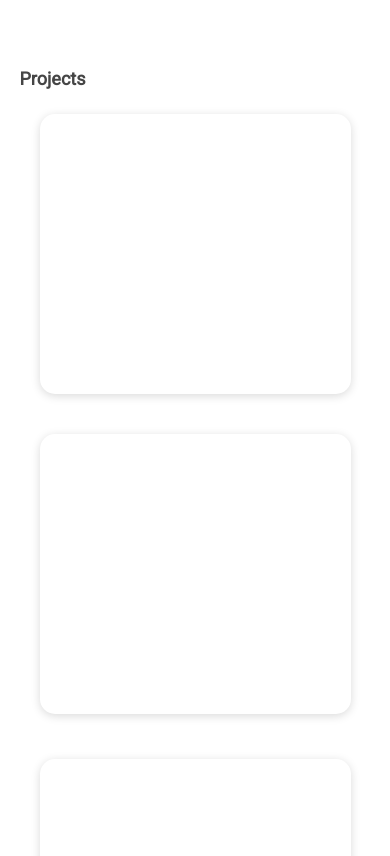
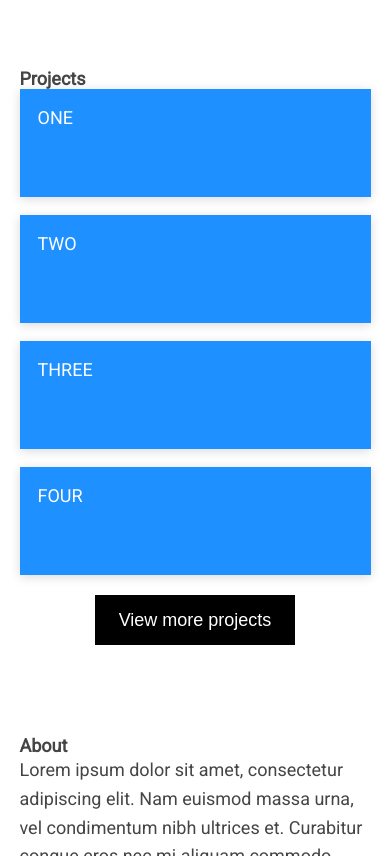
Before and after one commit to jordanliu/liu.com.jm, a Gatsby site: page / in a window 390 px wide. Shown: the part 244-1100 px from the top of the page. Built offline with nearby package versions, Linux system fonts and the light colour scheme; Gatsby itself is replaced by a stand-in of ours.

Commit message:
Added responsive cards

```diff
--- a/src/components/layout.css
+++ b/src/components/layout.css
@@ -185,11 +185,22 @@ mark {
 }
 
 /*-------- CARD --------*/
+@media (min-width: 600px) {
+  .cards {
+    grid-template-columns: repeat(2, 1fr);
+  }
+}
+.cards {
+  max-width: 1200px;
+  margin: 0 auto;
+  display: grid;
+  grid-gap: 1rem;
+}
 .card {
-  text-align: center;
+  background-color: dodgerblue;
   color: white;
-  height: 280px;
-  border-radius: 15px;
+  padding: 1rem;
+  height: 4rem;
   object-fit: cover;
   box-shadow: 0 2px 10px rgba(0, 0, 0, 0.15);
   transition: 0.3s ease-in-out;
--- a/src/components/project.js
+++ b/src/components/project.js
@@ -5,23 +5,11 @@ const project = () => {
   return (
     <div className="projects-wrapper">
       <h4>Projects</h4>
-      <div>
-        <div className="work-container">
-          <div className="work">
-            <div className="card"></div>
-          </div>
-          <div className="work">
-            <div className="card"></div>
-          </div>
-        </div>
-        <div className="work-container">
-          <div className="work">
-            <div className="card"></div>
-          </div>
-          <div className="work">
-            <div className="card"></div>
-          </div>
-        </div>
+      <div class="cards">
+        <div class="card">ONE</div>
+        <div class="card">TWO</div>
+        <div class="card">THREE</div>
+        <div class="card">FOUR</div>
       </div>
 
       <div style={{ textAlign: "center" }}>
```
